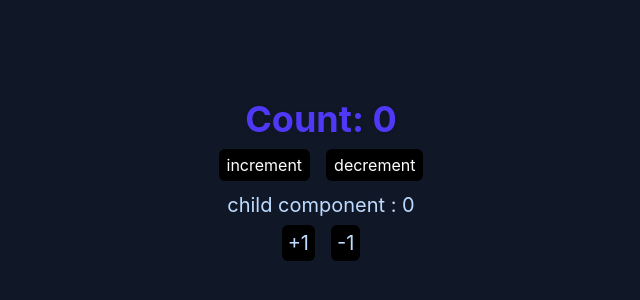
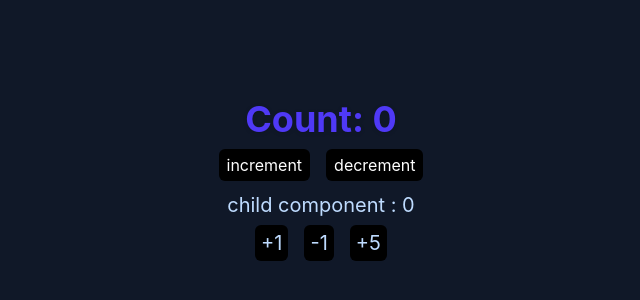
Before and after one commit to shubham-Alhat/sql-learning, a Vue app in the folder vuejs/: page / in a window 1280 px wide. Shown: the part 220-520 px from the top of the page, without its empty margins (319-959 px from the left). Built offline with nearby package versions, Linux system fonts and the light colour scheme.

Commit message:
Add incrementByFive functionality to Child component and update App.vue

```diff
--- a/vuejs/src/App.vue
+++ b/vuejs/src/App.vue
@@ -24,6 +24,7 @@
       :count="count"
       @incrementByChild="incrementCount"
       @decrementByChild="decrementCount"
+      @incrementByFiveNumber="incrementByFive"
     />
   </div>
 </template>
@@ -46,6 +47,10 @@ export default {
     decrementCount() {
       this.count--;
     },
+    incrementByFive(data) {
+      console.log(data);
+      this.count = this.count + Number(data);
+    },
   },
 };
 </script>
--- a/vuejs/src/components/child.vue
+++ b/vuejs/src/components/child.vue
@@ -19,13 +19,19 @@
     >
       -1
     </button>
+    <button
+      @click="incrementByFive"
+      class="bg-black px-1.5 py-1 rounded-[6px] hover:opacity-95 transition transition-all cursor-pointer"
+    >
+      +5
+    </button>
   </div>
 </template>
 
 <script>
 export default {
   props: ["count"],
-  emits: ["incrementByChild", "decrementByChild"],
+  emits: ["incrementByChild", "decrementByChild", "incrementByFiveNumber"],
   methods: {
     sendIncrementEvent() {
       this.$emit("incrementByChild");
@@ -33,6 +39,9 @@ export default {
     sendDecrementEvent() {
       this.$emit("decrementByChild");
     },
+    incrementByFive() {
+      this.$emit("incrementByFiveNumber", 5);
+    },
   },
 };
 </script>
```
